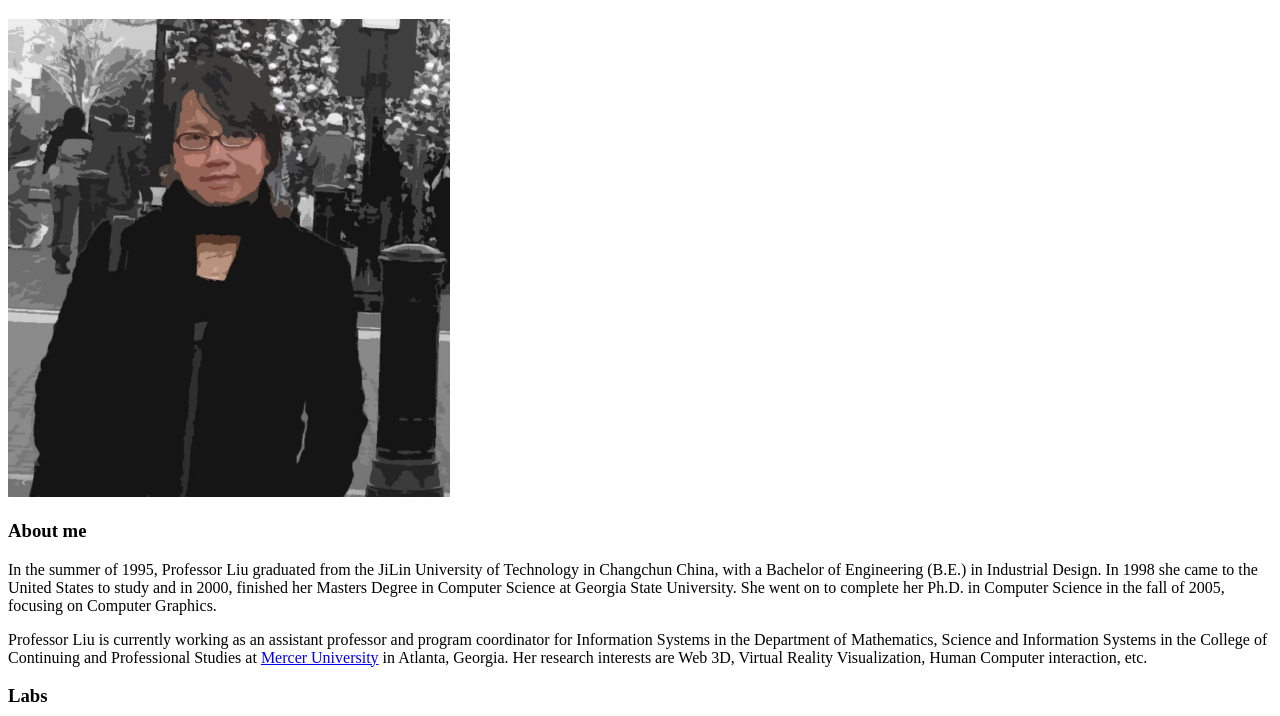
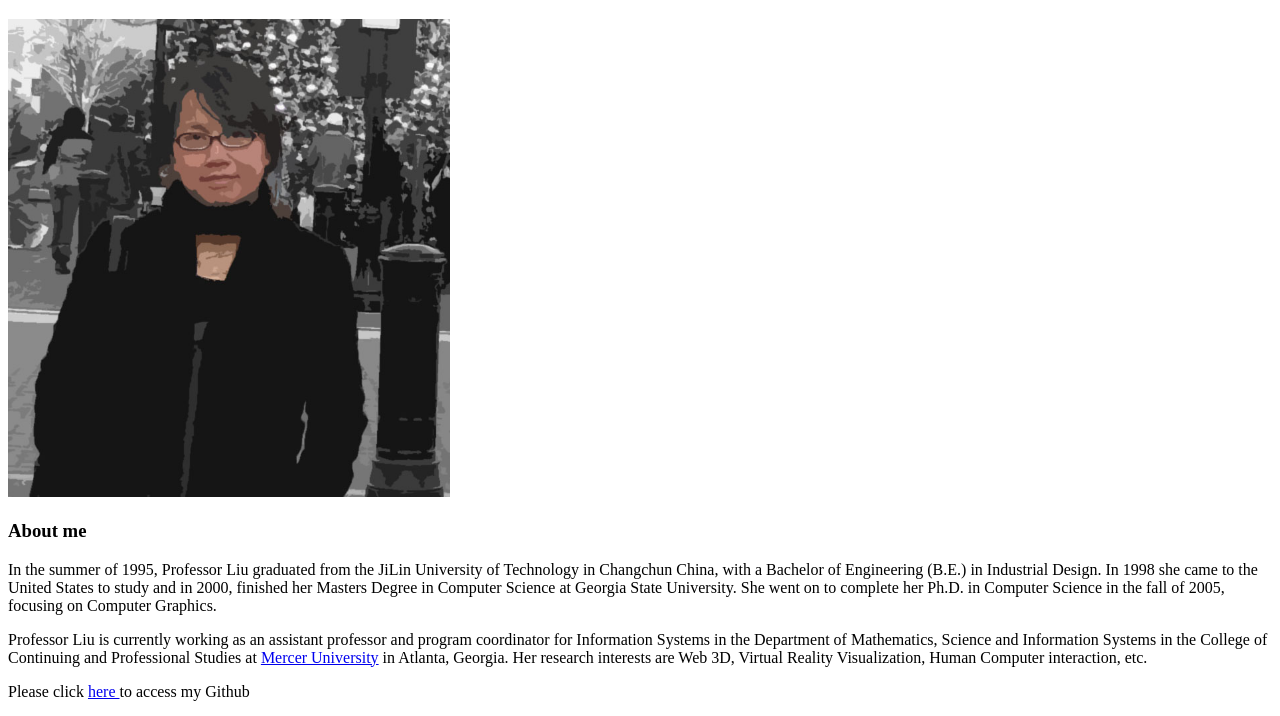
Before and after one commit to LiuFengatMercer/INFM212, a plain HTML site: page index.html in a window 1280 px wide. Shown: the part 61-777 px from the top of the page. Drawn offline with Linux system fonts and the light colour scheme.

Commit message:
update github link

```diff
--- a/index.html
+++ b/index.html
@@ -16,6 +16,8 @@
        in the College of Continuing and Professional Studies at <a href="https://www.mercer.edu/" target ="_blank">Mercer University</a> in Atlanta, Georgia. Her research interests are Web 3D, Virtual Reality Visualization, Human Computer interaction, etc.
     </p>
 
+    Please click <a href = "https://liufengatmercer.github.io/INFM212/" target="_blank"> here </a> to access my Github
+
     <h3>Labs</h3>
       <ul>
         <li>lab1</li>
```
